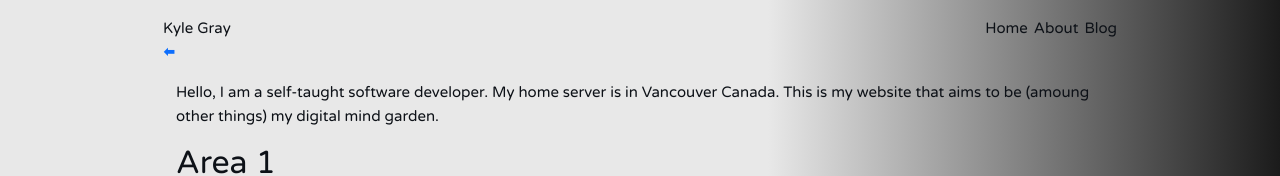
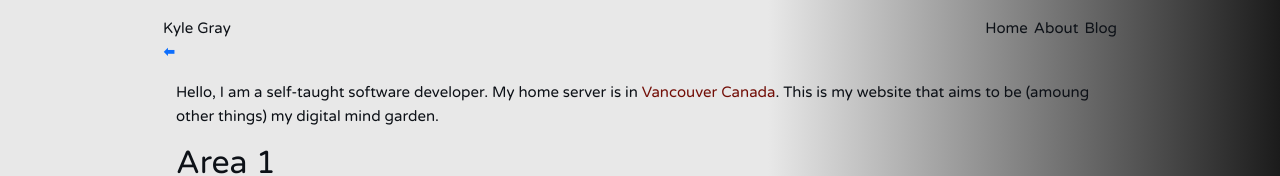
Before and after one commit to kgrayallday/kylegray.ca, a Vue app: page / in a window 1280 px wide. Shown: the top 176 px of the page. Built offline with nearby package versions, Linux system fonts and the light colour scheme.

Commit message:
update css var

```diff
--- a/src/assets/base.css
+++ b/src/assets/base.css
@@ -17,6 +17,7 @@
   --kg-bg: var(--kg-col-bg-dark);
   --kg-bg-2: var(--kg-col-bg-acc-dark);
   --kg-fg: var(--kg-col-fg-dark);
+  --kg-red: var(--kg-col-red);
 }
 
 /* Light Theme */
```
